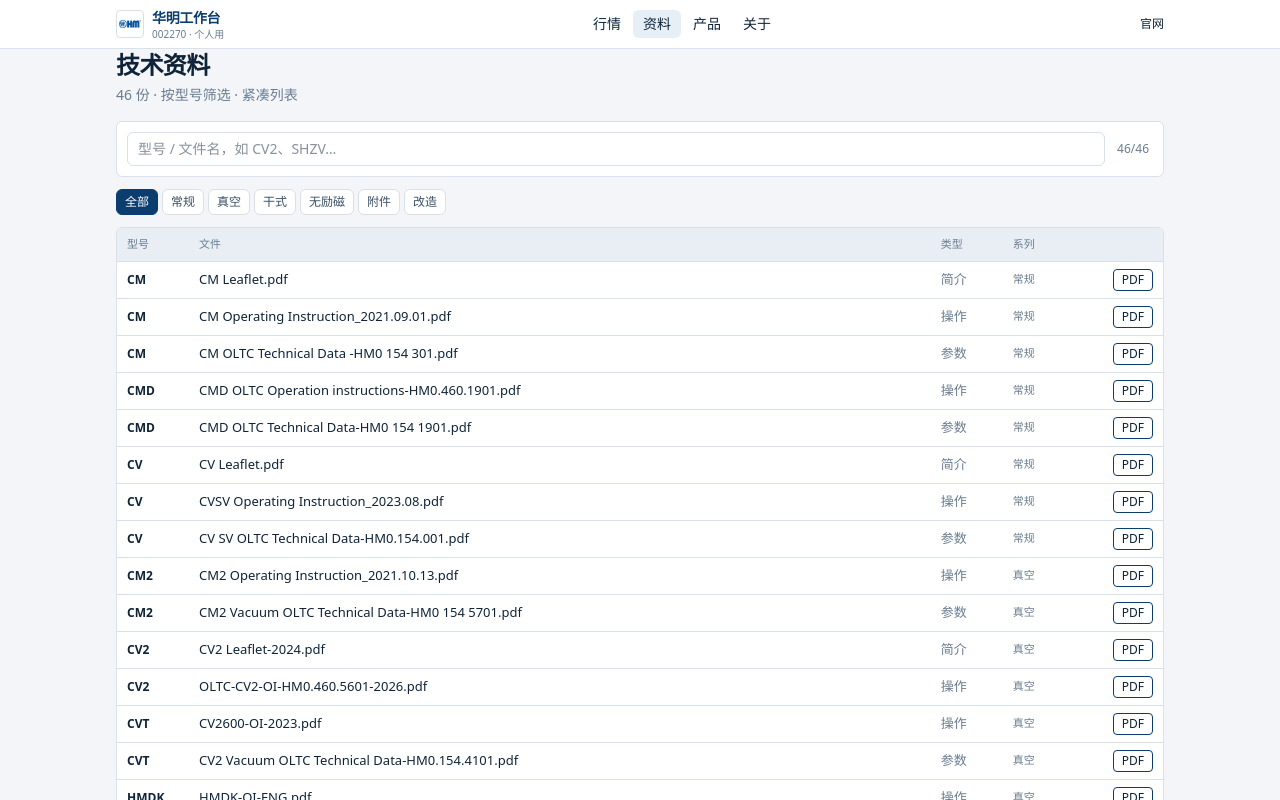
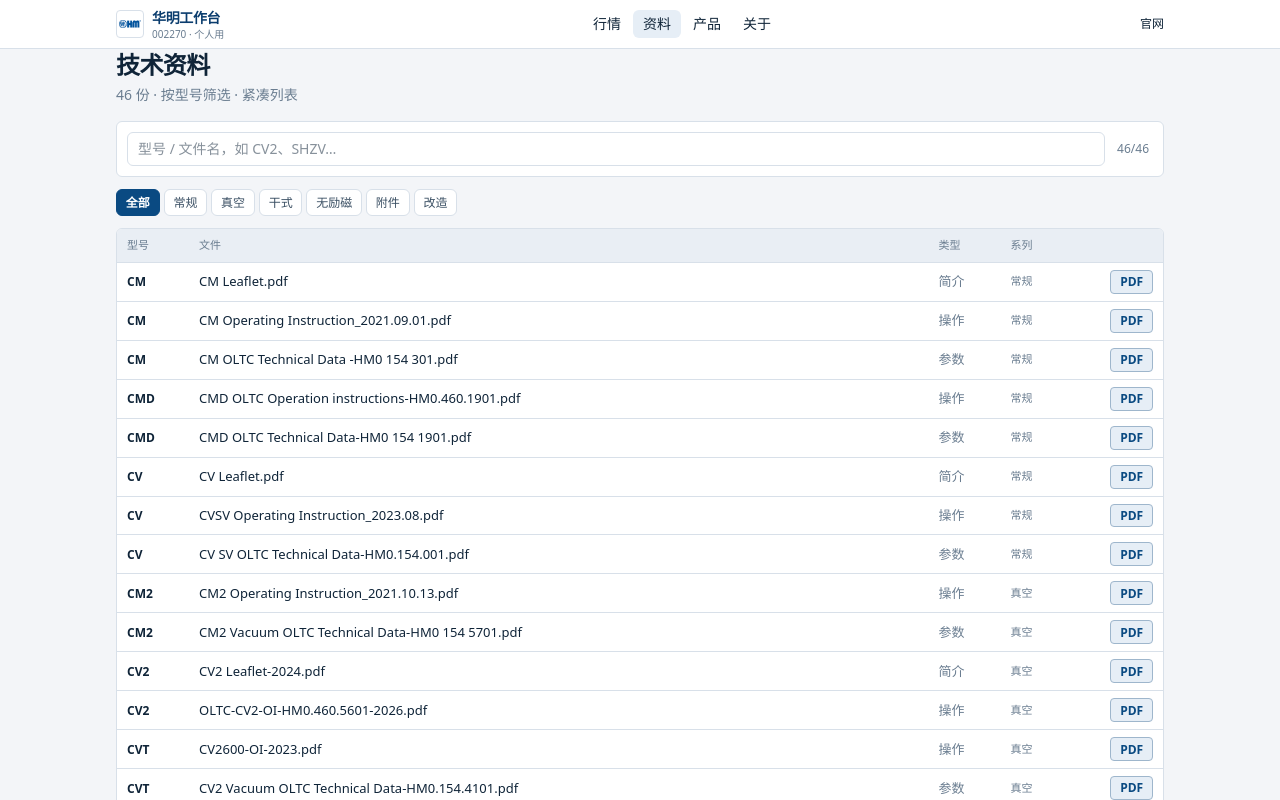
Before and after one commit to erict16/huaming-hub, a Next.js app: page /downloads in a window 1280 px wide. Shown: the top 800 px of the page. Built offline with nearby package versions, Linux system fonts and the light colour scheme.

Commit message:
fix: high-contrast primary buttons for Chinese labels
Solid industrial blue with pure white text, larger padding/weight.
Table PDF chips use soft fill + dark type for readability.

```diff
--- a/src/app/globals.css
+++ b/src/app/globals.css
@@ -16,8 +16,12 @@
   --rule-2: #c2cedb;
   /* 工业蓝 — primary signal */
   --accent: #0b3d6e;
-  --accent-2: #125a9c;
+  --accent-2: #0a4f8a;
   --accent-soft: #e6eef6;
+  /* 实心按钮专用：字必须够亮 */
+  --btn-fg: #ffffff;
+  --btn-bg: #0a4a82;
+  --btn-bg-hover: #083a68;
   /* A-share */
   --up: #c41e3a;
   --down: #0d7a4f;
@@ -80,6 +84,88 @@
   border-radius: var(--radius);
 }
 
+/* —— 按钮：高对比，中文可读 —— */
+.hm-btn {
+  display: inline-flex;
+  align-items: center;
+  justify-content: center;
+  gap: 0.35rem;
+  border-radius: var(--radius);
+  font-size: 0.875rem;
+  font-weight: 600;
+  line-height: 1.25;
+  padding: 0.5rem 0.9rem;
+  border: 1px solid transparent;
+  cursor: pointer;
+  white-space: nowrap;
+  -webkit-font-smoothing: antialiased;
+  transition: background 0.12s ease, border-color 0.12s ease, color 0.12s ease;
+}
+
+.hm-btn-primary {
+  background: var(--btn-bg);
+  color: var(--btn-fg);
+  border-color: var(--btn-bg);
+}
+
+.hm-btn-primary:hover {
+  background: var(--btn-bg-hover);
+  border-color: var(--btn-bg-hover);
+  color: var(--btn-fg);
+}
+
+.hm-btn-secondary {
+  background: var(--paper-2);
+  color: var(--ink);
+  border-color: var(--rule-2);
+}
+
+.hm-btn-secondary:hover {
+  border-color: var(--accent);
+  color: var(--accent);
+  background: var(--accent-soft);
+}
+
+/* 表格里小按钮：浅底深字，比「细框蓝字」好读 */
+.hm-btn-table {
+  display: inline-flex;
+  align-items: center;
+  justify-content: center;
+  padding: 0.2rem 0.55rem;
+  border-radius: 4px;
+  font-size: 12px;
+  font-weight: 600;
+  line-height: 1.3;
+  background: var(--accent-soft);
+  color: var(--btn-bg);
+  border: 1px solid color-mix(in srgb, var(--btn-bg) 28%, var(--rule));
+}
+
+.hm-btn-table:hover {
+  background: var(--btn-bg);
+  color: var(--btn-fg);
+  border-color: var(--btn-bg);
+}
+
+/* 系列 chip */
+.hm-chip {
+  border-radius: var(--radius);
+  border: 1px solid var(--rule);
+  background: var(--paper-2);
+  color: var(--ink-2);
+  padding: 0.3rem 0.55rem;
+  font-size: 12px;
+  font-weight: 500;
+  line-height: 1.3;
+}
+
+.hm-chip-on {
+  background: var(--btn-bg);
+  border-color: var(--btn-bg);
+  color: var(--btn-fg);
+  font-weight: 600;
+}
+
 /* denser data table */
 .hm-table {
   width: 100%;
--- a/src/app/page.tsx
+++ b/src/app/page.tsx
@@ -18,16 +18,10 @@
           </p>
         </div>
         <div className="flex flex-wrap gap-2">
-          <Link
-            href="/downloads"
-            className="rounded-[var(--radius)] bg-[var(--accent)] px-3 py-1.5 text-sm font-medium text-white hover:bg-[var(--accent-2)]"
-          >
+          <Link href="/downloads" className="hm-btn hm-btn-primary">
             技术资料
           </Link>
-          <Link
-            href="/products"
-            className="rounded-[var(--radius)] border border-[var(--rule-2)] bg-white px-3 py-1.5 text-sm text-[var(--ink-2)] hover:border-[var(--accent)] hover:text-[var(--accent)]"
-          >
+          <Link href="/products" className="hm-btn hm-btn-secondary">
             产品系列
           </Link>
         </div>
--- a/src/app/selector/page.tsx
+++ b/src/app/selector/page.tsx
@@ -20,14 +20,11 @@
           href="https://erict16.github.io/oltc-selector/"
           target="_blank"
           rel="noreferrer"
-          className="rounded-md bg-[var(--accent)] px-4 py-2 text-sm font-medium text-white"
+          className="hm-btn hm-btn-primary"
         >
           打开选型器
         </a>
-        <Link
-          href="/downloads"
-          className="rounded-md border border-[var(--rule)] px-4 py-2 text-sm text-[var(--ink-2)]"
-        >
+        <Link href="/downloads" className="hm-btn hm-btn-secondary">
           技术资料
         </Link>
       </div>
--- a/src/components/DownloadExplorer.tsx
+++ b/src/components/DownloadExplorer.tsx
@@ -82,11 +82,7 @@
               key={c}
               type="button"
               onClick={() => setCategory(c)}
-              className={`rounded-[var(--radius)] border px-2 py-1 text-xs transition ${
-                active
-                  ? "border-[var(--accent)] bg-[var(--accent)] text-white"
-                  : "border-[var(--rule)] bg-white text-[var(--ink-2)] hover:border-[var(--accent-2)]"
-              }`}
+              className={`hm-chip ${active ? "hm-chip-on" : "hover:border-[var(--accent)]"}`}
             >
               {chipLabel(c)}
             </button>
@@ -148,7 +144,7 @@
                       href={d.url}
                       target="_blank"
                       rel="noreferrer"
-                      className="inline-block rounded border border-[var(--accent)] px-2 py-0.5 text-xs font-medium text-[var(--accent)] hover:bg-[var(--accent)] hover:text-white"
+                      className="hm-btn-table"
                     >
                       PDF
                     </a>
```
